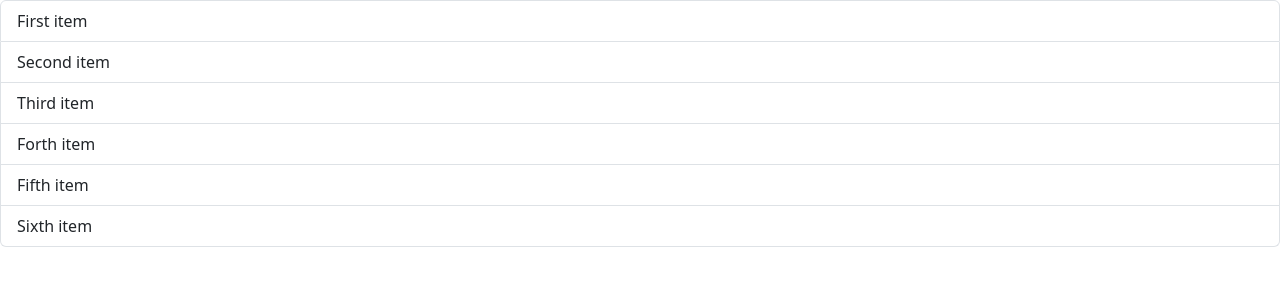
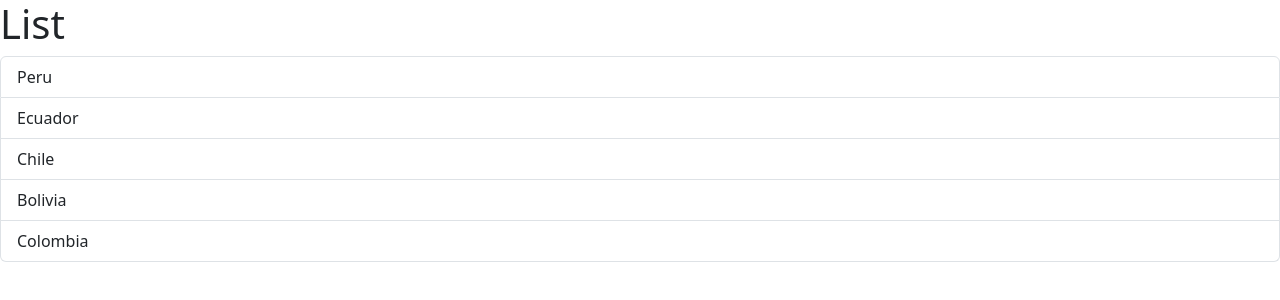
Before and after one commit to SN-Marcelo/react-playground, a React (Vite) app: page / in a window 1280 px wide. Shown: the top 300 px of the page. Built offline with nearby package versions, Linux system fonts and the light colour scheme.

Commit message:
feat: list group

```diff
--- a/src/Components/ListGroup.tsx
+++ b/src/Components/ListGroup.tsx
@@ -1,13 +1,21 @@
 function ListGroup() {
+    const items = [
+        "Peru",
+        "Ecuador",
+        "Chile",
+        "Bolivia",
+        "Colombia"
+    ];
+
     return (
-        <ul className="list-group">
-            <li className="list-group-item">First item</li>
-            <li className="list-group-item">Second item</li>
-            <li className="list-group-item">Third item</li>
-            <li className="list-group-item">Forth item</li>
-            <li className="list-group-item">Fifth item</li>
-            <li className="list-group-item">Sixth item</li>
-        </ul>
+        <>
+            <h1>List</h1>
+            <ul className="list-group">
+                {items.map(item => (
+                    <li className="list-group-item" key={item}>{item}</li>
+                ))}
+            </ul>
+        </>
     );
 }
 
```
